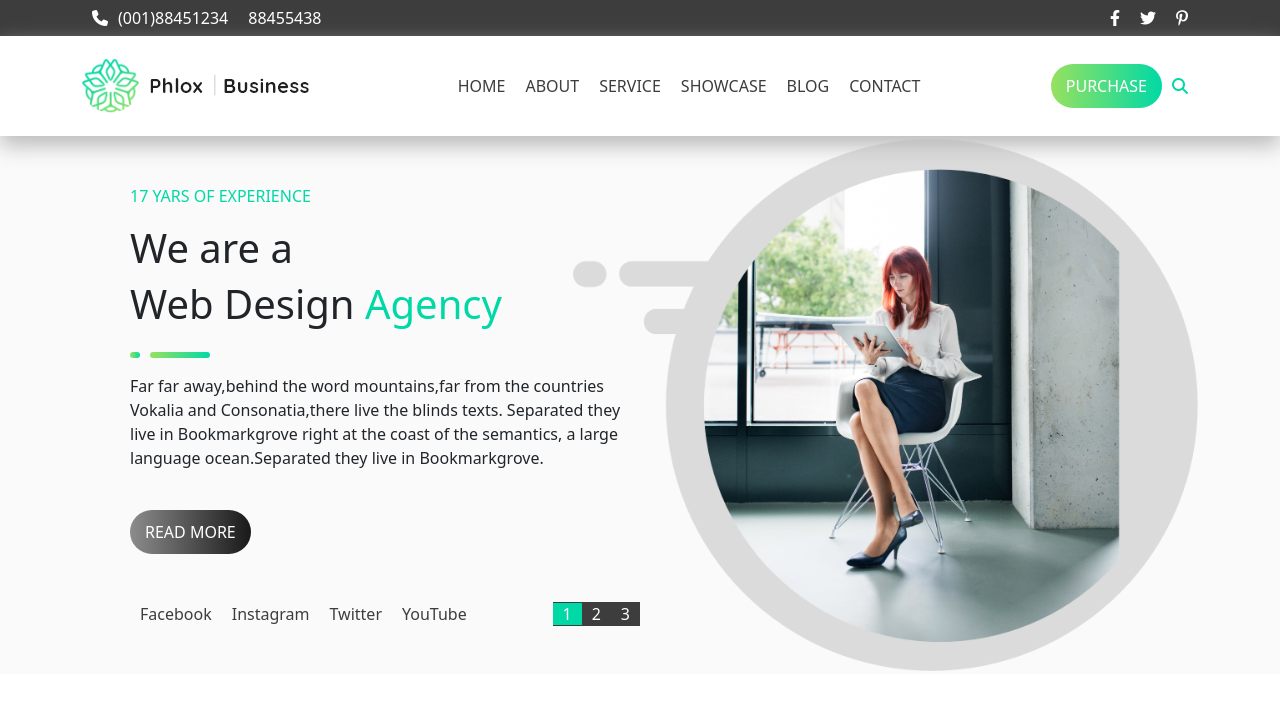
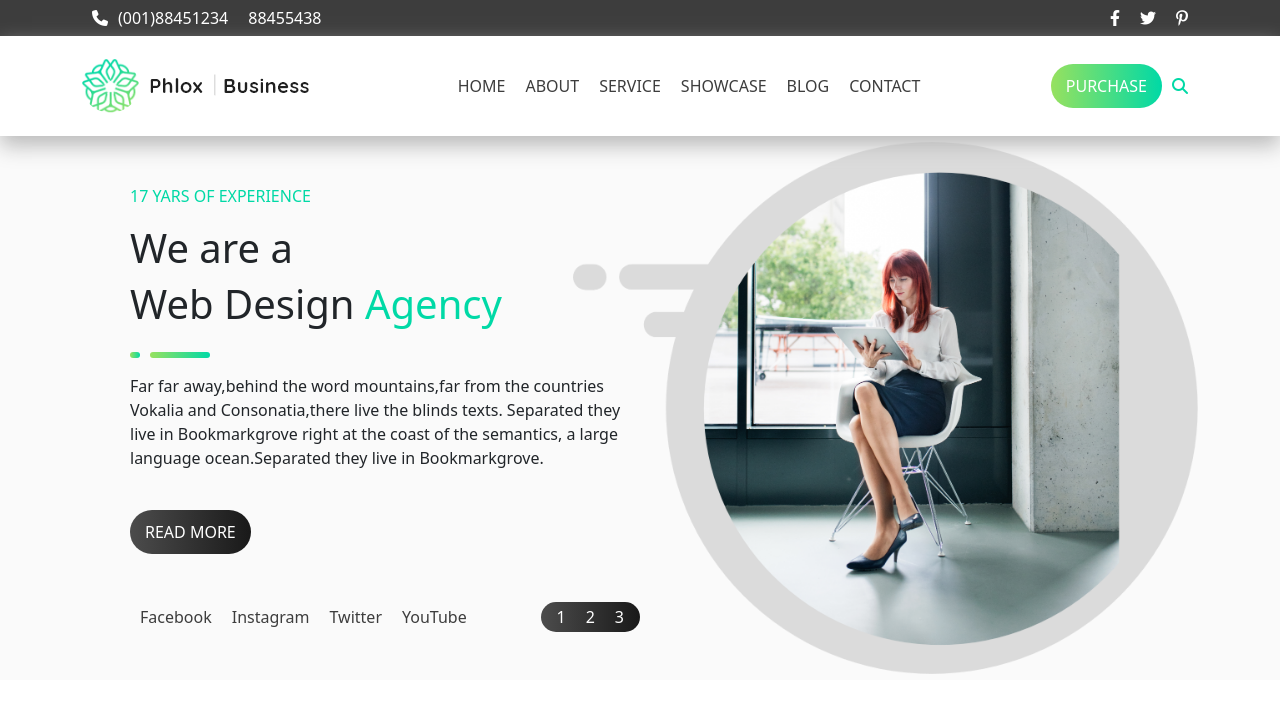
Before and after one commit to danielmegale/proj-html-vuejs, a Vue app: page / in a window 1280 px wide. Shown: the top 712 px of the page. Built offline with nearby package versions, Linux system fonts and the light colour scheme.

Commit message:
added counter pages

```diff
--- a/src/assets/sass/_custom.scss
+++ b/src/assets/sass/_custom.scss
@@ -2,4 +2,4 @@ $black:#3D3D3D;
 $green:#00D9A6;
 $gray-600:#FAFAFA;
 $color-gradient-green:#97E15F,$green;
-$color-gradient-black:#8C8C8C,#191919
+$color-gradient-black:#4C4C4C,#191919
--- a/src/components/AppMain.vue
+++ b/src/components/AppMain.vue
@@ -23,14 +23,14 @@ export default {
                     </p>
                     <button class="btn-black mt-4">READ MORE</button>
                     <div class="mt-5 center">
-                        <div>
+                        <div class="social">
                             <a href="https://www.facebook.com/">Facebook</a>
                             <a href="https://www.instagram.com/">Instagram</a>
                             <a href="https://twitter.com">Twitter</a>
                             <a href="https://www.youtube.com/">YouTube</a>
                         </div>
-                        <div class="bg-black">
-                            <a href="" class="text-white bg-success">1</a>
+                        <div class="counter-pages">
+                            <a href="" class="text-white">1</a>
                             <a href="" class="text-white">2</a>
                             <a href="" class="text-white">3</a>
                         </div>
@@ -84,4 +84,23 @@ a {
 .w-50 {
     width: 52%;
 }
+
+.social a:hover {
+    color: $green;
+}
+
+.counter-pages {
+    background-image: linear-gradient(to right, $color-gradient-black);
+    border-radius: 15px;
+    padding: 3px 6px;
+
+    a {
+        border-radius: 15px;
+
+
+        &:hover {
+            background-image: linear-gradient(to top left, $color-gradient-green);
+        }
+    }
+}
 </style>
```
